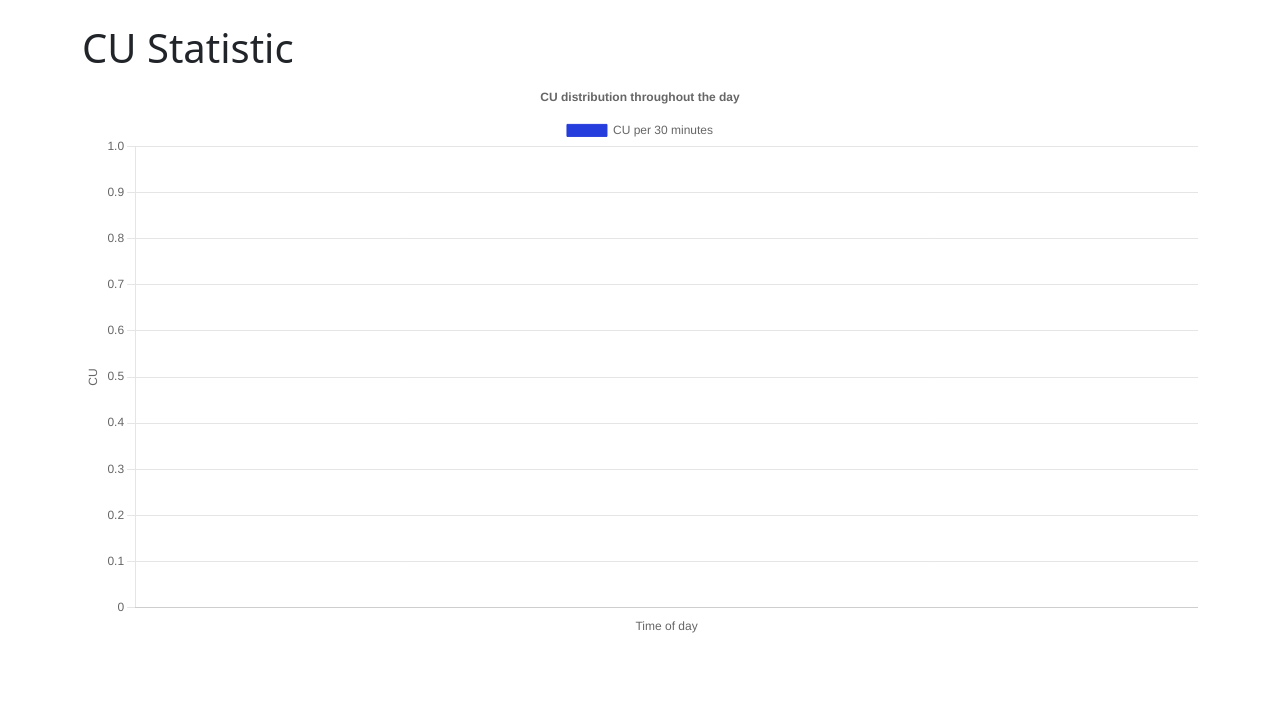
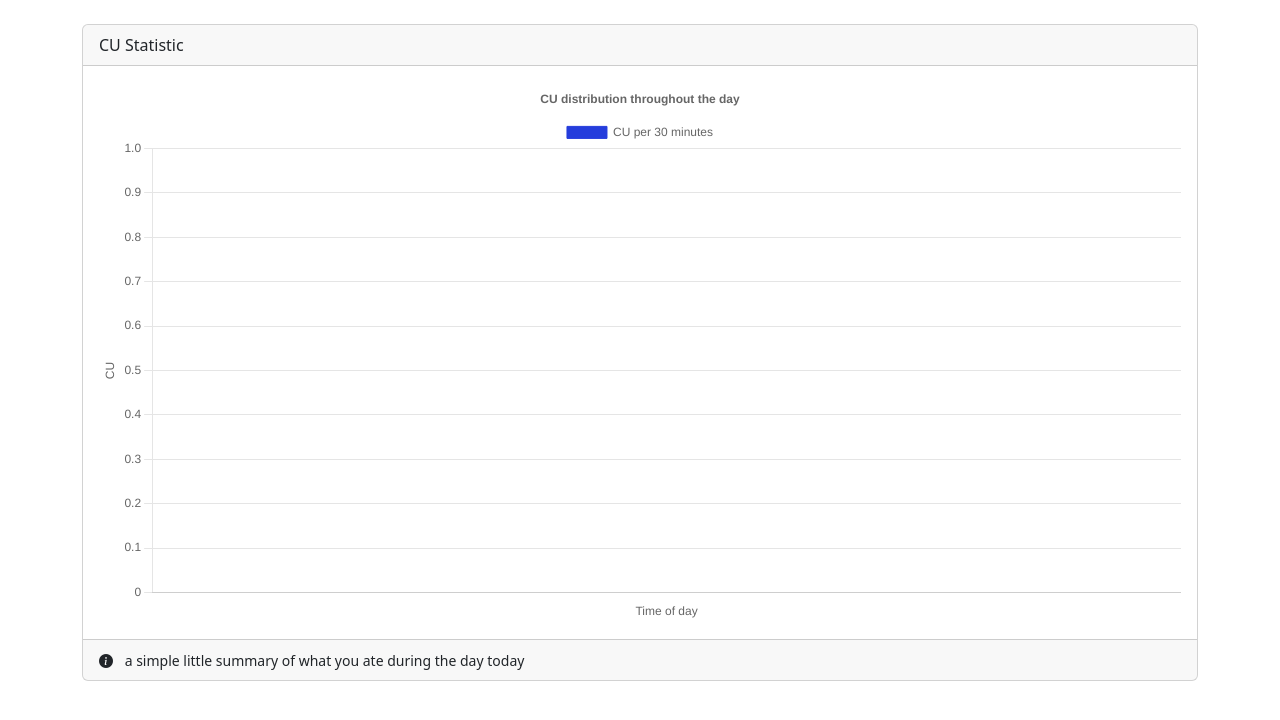
Before and after one commit to jcivitel/django_insumate, a Django app: template django_im_frontend/templates/stats.html in a window 1280 px wide. Shown: the part 80-800 px from the top of the page. Run offline with Django 5.2, Linux system fonts and the light colour scheme; the template is opened without the code that fills it: most values are stand-ins (such as "Sample title", 1, 10 or a date in 2020); some libraries are stand-ins or nearby versions.

Commit message:
optimized code + templates

```diff
--- a/django_im_frontend/templates/stats.html
+++ b/django_im_frontend/templates/stats.html
@@ -4,7 +4,9 @@
     <script src="{% static 'chartjs/chart.js' %}" type="text/javascript"></script>
 {% endblock %}
 {% block content %}
-    <h1>CU Statistic</h1>
+    <div class="card">
+        <div class="card-header">CU Statistic</div>
+        <div class="card-body">
             <canvas id="keChart"></canvas>
             <script>
                 var chartColor = 'rgba(37,61,220,1)'
@@ -47,4 +49,12 @@
                     }
                 });
             </script>
+        </div>
+        <div class="card-footer">
+            <small>
+                <i class="bi-info-circle-fill me-2"></i>
+                a simple little summary of what you ate during the day today
+            </small>
+        </div>
+    </div>
 {% endblock %}
```
Also changed, not shown: django_im_frontend/templates/calculator.html (+12 -6 lines), django_im_frontend/templates/edit_profile.html (+9 -1 lines), django_im_frontend/views.py (+6 -6 lines). Lines whose indentation alone changed are shown as unchanged.
